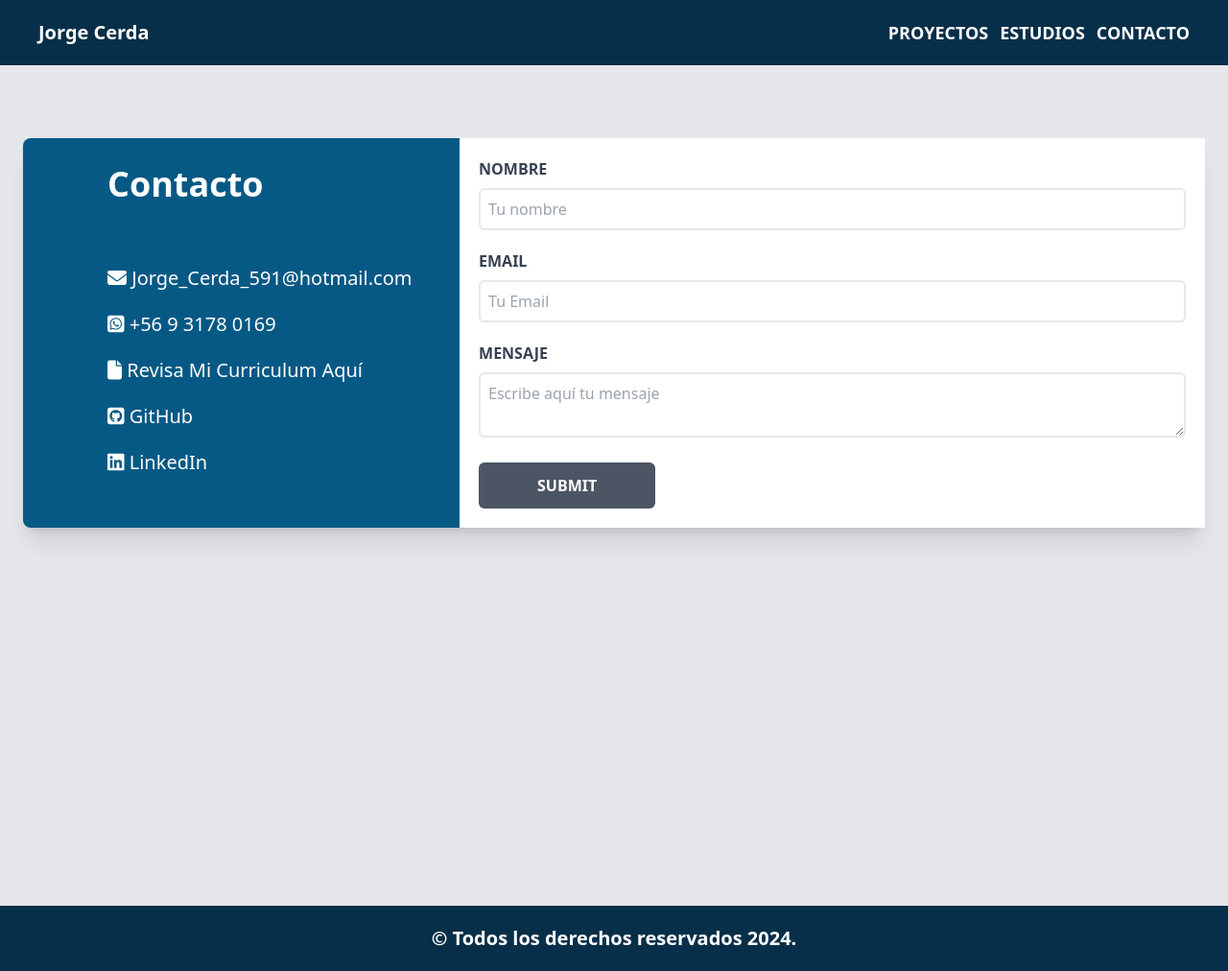
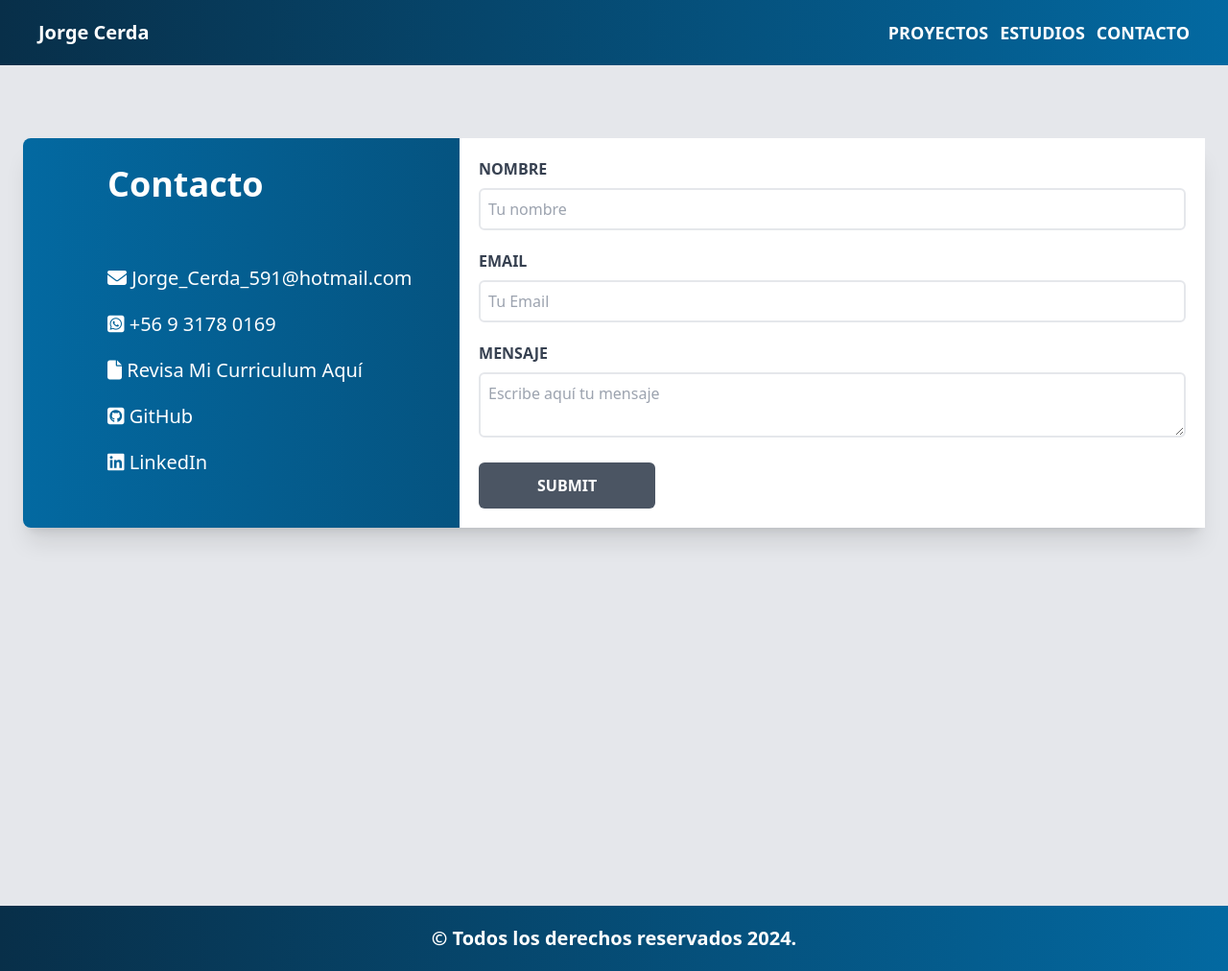
Before and after one commit to Wilper591/Wilper591.github.io, a React (Vite) app: page /contacto in a window 1280 px wide. Shown: the whole page at 96% size. Built offline with nearby package versions, Linux system fonts and the light colour scheme.

Commit message:
Cambiando colores

```diff
--- a/src/components/Footer.jsx
+++ b/src/components/Footer.jsx
@@ -3,7 +3,7 @@ import { Link } from "react-router-dom";
 const Footer = () => {
   return (
     <>
-      <footer className="bg-sky-950 py-5">
+      <footer className="from-sky-950 to-sky-700 bg-gradient-to-r py-5">
         <p className="text-white text-center font-bold text-xl">
           © Todos los derechos reservados 2024.
         </p>
--- a/src/components/NavBar.jsx
+++ b/src/components/NavBar.jsx
@@ -4,7 +4,7 @@ const NavBar = () => {
   return (
     <>
       <header className="mb-52 md:mb-24 lg:mb-0">
-        <nav className="flex flex-col md:flex-row md:justify-between px-10 bg-sky-950 py-5 gap-5 w-full fixed top-0">
+        <nav className="flex flex-col md:flex-row md:justify-between px-10 from-sky-950 to-sky-700 bg-gradient-to-r py-5 gap-5 w-full fixed top-0">
           <div className="text-xl text-center">
             <Link className="font-bold text-white hover:text-gray-500" to="/">
               Jorge Cerda
--- a/src/views/Contacto.jsx
+++ b/src/views/Contacto.jsx
@@ -21,7 +21,7 @@ const Contacto = () => {
     <>
       <NavBar />
       <div className="h-screen mt-60 md:mt-28 lg:mt-36">
-        <div className="rounded-lg shadow-xl bg-sky-800 mx-6 flex flex-col lg:flex-row gap-10 md:gap-0 ">
+        <div className="rounded-lg shadow-xl from-sky-950 to-sky-700 bg-gradient-to-l mx-6 flex flex-col lg:flex-row gap-10 md:gap-0 ">
           <div className="w-full md:w-5/6 lg:w-1/3 px-6 pt-3 lg:ms-16 text-justify text-white">
             <h1 className="text-justify font-bold text-lg md:text-4xl lg:mt-4 lg:mb-16">
               Contacto
@@ -33,7 +33,7 @@ const Contacto = () => {
             <p className="text-md md:text-xl my-5 ">
               <i className="fa-brands fa-square-whatsapp"></i> +56 9 3178 0169
             </p>
-            <p className="text-md md:text-xl my-5">
+            <p className="text-md md:text-xl my-5 hover:text-gray-500">
               <Link
                 target="_blank"
                 to="https://drive.google.com/file/d/1Tp8aCNioDwfbT7H-gQs7Q6-zZu5pAvML/view?usp=sharing"
@@ -42,12 +42,12 @@ const Contacto = () => {
                 Curriculum Aquí
               </Link>
             </p>
-            <p className="text-md md:text-xl my-5">
+            <p className="text-md md:text-xl my-5 hover:text-gray-500">
               <Link target="_blank" to="https://github.com/Wilper591">
                 <i className="fa-brands fa-square-github"></i> GitHub
               </Link>
             </p>
-            <p className="text-md md:text-xl my-5">
+            <p className="text-md md:text-xl my-5 hover:text-gray-500">
               <Link
                 target="_blank"
                 to="https://www.linkedin.com/in/jorgecerda591/"
--- a/src/views/Index.jsx
+++ b/src/views/Index.jsx
@@ -44,7 +44,7 @@ const Index = () => {
           <div className="flex justify-center gap-3">
             <RiJavascriptFill
               title="JavaScript"
-              className="text-6xl fill-yellow-500"
+              className="text-6xl fill-amber-400"
             />
             <FaPhp
               title="PHP"
```
